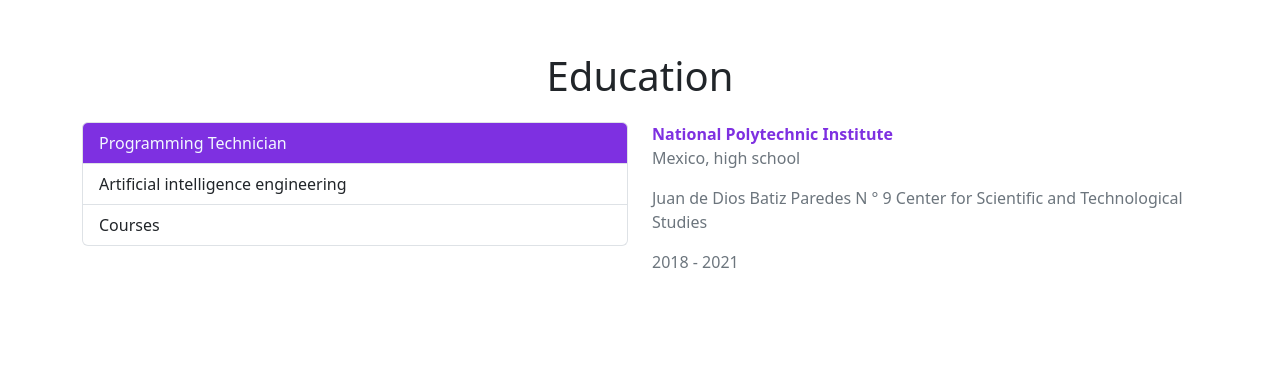
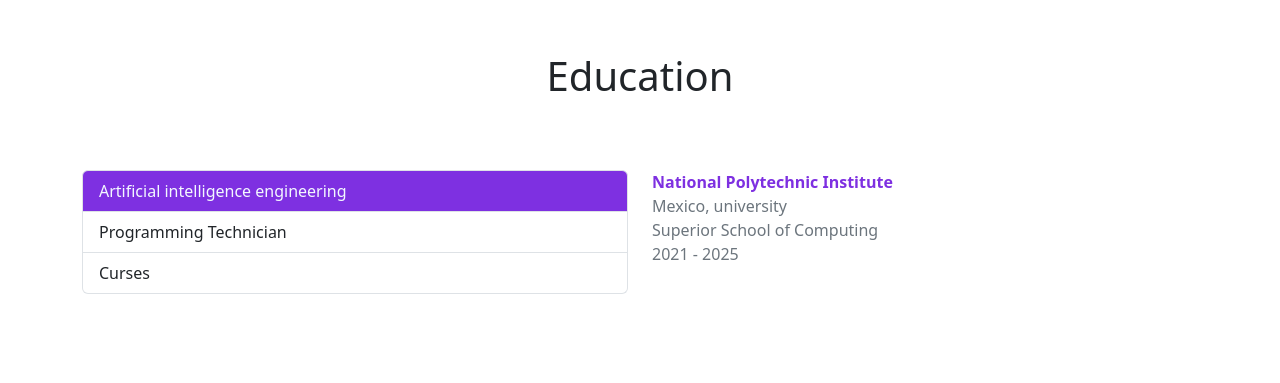
Before and after one commit to Jafet5757/My-folder-update, a plain HTML site: page index.html in a window 1280 px wide. Shown: the part 1902-2285 px from the top of the page. Drawn offline with nearby package versions, Linux system fonts and the light colour scheme.

Commit message:
load education information

```diff
--- a/assets/css/index.css
+++ b/assets/css/index.css
@@ -106,3 +106,12 @@ a{
     display: flex;
     align-items: center;
 }
+
+.list-group-item:hover{
+  cursor: pointer;
+  background-color: var(--contrast-color);
+}
+
+.list-group-item:hover, .list-group-item.active{
+  color: var(--main-color);
+}
--- /dev/null
+++ b/assets/data/education.json
@@ -0,0 +1,31 @@
+[
+  {
+    "title": "Artificial intelligence engineering",
+    "subtitle": "National Polytechnic Institute",
+    "type": "text",
+    "content": "Mexico, university </br> Superior School of Computing </br> 2021 - 2025"
+  },
+  {
+    "title": "Programming Technician",
+    "subtitle": "National Polytechnic Institute",
+    "type": "text",
+    "content": "Mexico, high school </br> Juan de Dios Batiz Paredes N ° 9 Center for Scientific and Technological Studies </br> 2018 - 2021"
+  },
+  {
+    "title": "Curses",
+    "subtitle": "",
+    "type": "list",
+    "content": [
+      {"type":"link","text":"Desarrollo de aplicaciones web I, Google Activate", "url":"https://drive.google.com/file/d/1wDWRrzJraF1t_VfJK3nYRrxKyk0jueKM/view"},
+      {"type":"link","text":"Desarrollo de aplicaciones web II, Google Activate", "url":"https://drive.google.com/file/d/1t3UvHrltFjCeeYvee809p1801lQtxJO3/view"},
+      {"type":"link","text":"Ciberseguridad en el teletrabajo, Google Activate", "url":"https://drive.google.com/file/d/16oRX10ry2a8H40lKMzVe6UGLOPCQIOHm/view"},
+      {"type":"link","text":"Fundamentos de marketing digital, Google Activate", "url":"https://drive.google.com/file/d/1fTKQvi4_1onGPZnq5xNa9C7bGYm0oie_/view"},
+      {"type":"link","text":"Git y GitHub: sistema de control de versiones, Udemy", "url":"https://www.udemy.com/certificate/UC-ffd59779-f96f-4e87-80c4-61f0a8372aaf/"},
+      {"type":"link","text":"Informática forense y peritaje informático, Udemy", "url":"https://www.udemy.com/certificate/UC-57d0dc06-7fa1-46ba-b4cd-3bb9e61e820a/"},
+      {"type":"link","text":"Matlab Onramp, MathWorks", "url":"https://matlabacademy.mathworks.com/progress/share/certificate.html?id=85e62bc8-179b-4437-917c-10cd07159b69&"},
+      {"type":"link","text":"Comunicación asertiva con mis clientes, Secretaría de Desarrollo Económico del Gobierno de la Ciudad de México", "url":"https://drive.google.com/file/d/1eqNDXKX8GywQ4YIZqFevxk4DqGa8VuTS/view"},
+      {"type":"link","text":"Image Processing Onramp, MathWorks", "url":"https://matlabacademy.mathworks.com/progress/share/certificate.html?id=309b4b90-53b0-4da4-b8a4-a1673c2aac9c&"},
+      {"type":"link","text":"Curso maestro de Web Scraping: Extracción de Datos de la Web, Udemy", "url":"https://www.udemy.com/certificate/UC-2b982e40-3958-4c6f-87f3-642f6c3b5691/"}
+    ]
+  }
+]
--- /dev/null
+++ b/assets/js/education.js
@@ -0,0 +1,75 @@
+// Obtenemos el contendero
+let container = document.getElementById('list-group-education');
+let containerInformation = document.getElementById('text-education');
+let Data = null;
+
+/**
+ * Prepara un item de la lista
+ * @param {String} text texto a mostrar
+ * @param {Boolean} active Revise si el elemento está activo
+ * @param {Int} i Indice del elemento
+ * @returns item completo listo para implementar en html
+ */
+let item = (text, active, i)=> `<li class="list-group-item ${active?'active-pop':''}" onclick="changeInformation(${i})">${text}</li>`;
+let subtitle = subtitle => `<a href="#" class="a-title">${subtitle}</a>`;
+let parragraph = text => `<p class="text-secondary">${text}</p>`;
+let link = (url, text) => `<li class="text-secondary"><a href="${url}" target="_blank">${text}</a></li>`;
+
+// Cargamos los titulos en el contenedor
+function loadTitles() {
+  // Limpiamos el contenedor
+  container.innerHTML = '';
+  // Cargamos el documento education.json
+  fetch('./assets/data/education.json')
+    .then(response => response.json())
+    .then(data => {
+      // Guardamos la información
+      Data = data;
+      data.forEach((element, i) => {
+        container.innerHTML += item(element.title, i===0, i);
+        // Cargamos la información del primer elemento
+        if (i === 0) {
+          loadInformation(element);
+        }
+      });
+    });
+}
+
+loadTitles();
+
+
+/**
+ * Cargamos la información de educación de un solo elemento
+ * @param {Object} data Attribute of the object: title, subtitle, type, content
+ */
+const loadInformation = (data) => {
+  containerInformation.innerHTML = '';
+  // Cargamos el titulo
+  containerInformation.innerHTML += subtitle(data.subtitle);
+  // si el tipo es texto
+  if (data.type === 'text') {
+    containerInformation.innerHTML += parragraph(data.content);
+  }else if(data.type === 'list'){
+    containerInformation.innerHTML += '<ul>';
+    data.content.forEach(element => {
+      // si es tipo link
+      if (element.type === 'link') {
+        containerInformation.innerHTML += link(element.url, element.text);
+      }
+    });
+    containerInformation.innerHTML += '</ul>';
+  }
+}
+
+const changeInformation = (i) => {
+  // Limpiamos el contenedor
+  container.innerHTML = '';
+  // Cargamos el documento education.json
+  Data.forEach((element, j) => {
+    container.innerHTML += item(element.title, i===j, j);
+    // Cargamos la información del primer elemento
+    if (i === j) {
+      loadInformation(element);
+    }
+  });
+}
--- a/index.html
+++ b/index.html
@@ -32,6 +32,9 @@
           </li>
           <li class="nav-item">
             <a class="nav-link" href="#skills">Skills</a>
+          </li>
+          <li class="nav-item">
+            <a class="nav-link" href="#education">Education</a>
           </li>
           <li class="nav-item">
             <a class="nav-link" href="#projects">Projects</a>
@@ -151,15 +154,15 @@
         <p class="fs-1" id="education">Education</p>
       </div>
     </div>
-    <div class="row">
+    <div class="row mt-5">
       <div class="col-md">
-        <ul class="list-group">
+        <ul class="list-group" id="list-group-education">
           <li class="list-group-item active-pop" aria-current="true">Programming Technician</li>
           <li class="list-group-item">Artificial intelligence engineering</li>
           <li class="list-group-item">Courses</li>
         </ul>
       </div>
-      <div class="col-md">
+      <div class="col-md" id="text-education">
         <a href="#" class="a-title">National Polytechnic Institute</a>
         <p class="text-secondary">Mexico, high school</p>
         <p class="text-secondary">Juan de Dios Batiz Paredes N ° 9 Center for Scientific and Technological Studies</p>
@@ -263,5 +266,8 @@
   </div>
 </div>
 
+<!-- Scripts -->
+<script src="./assets/js/education.js"></script>
+
 </body>
 </html>
```
